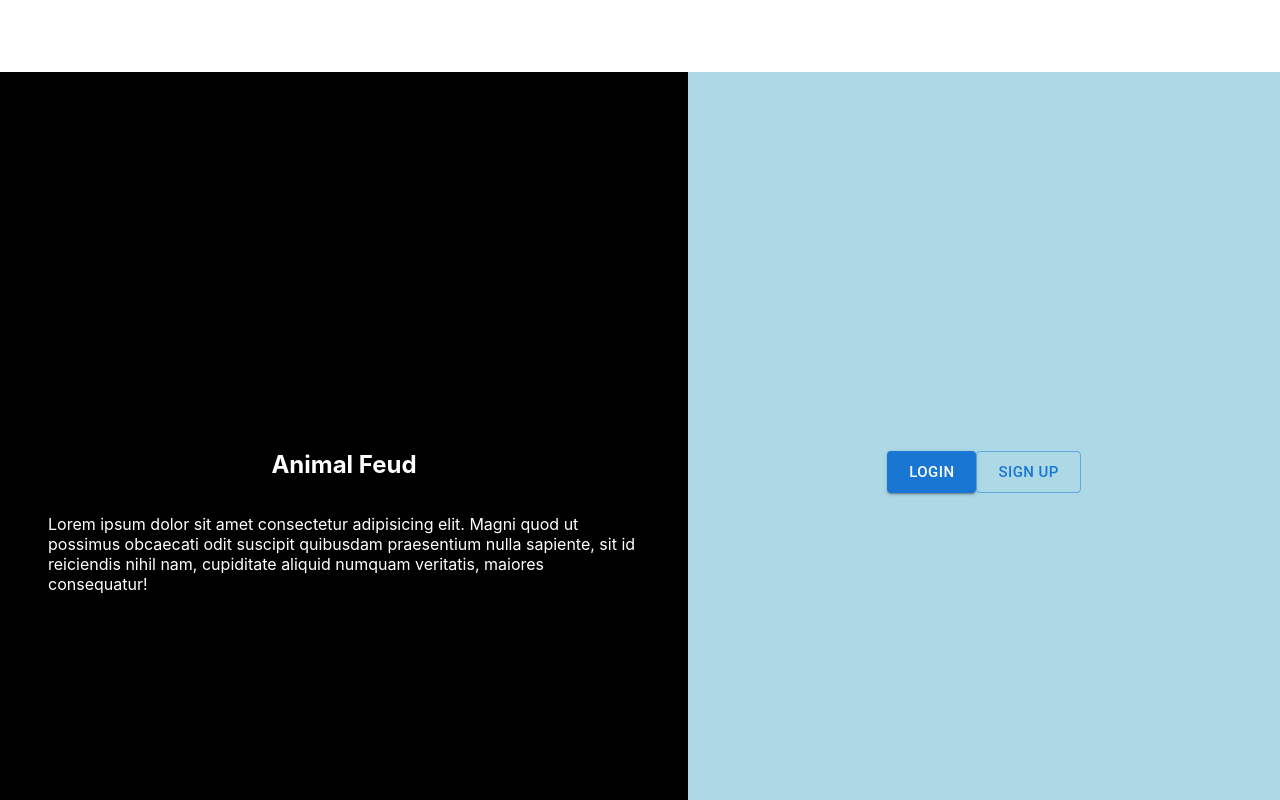
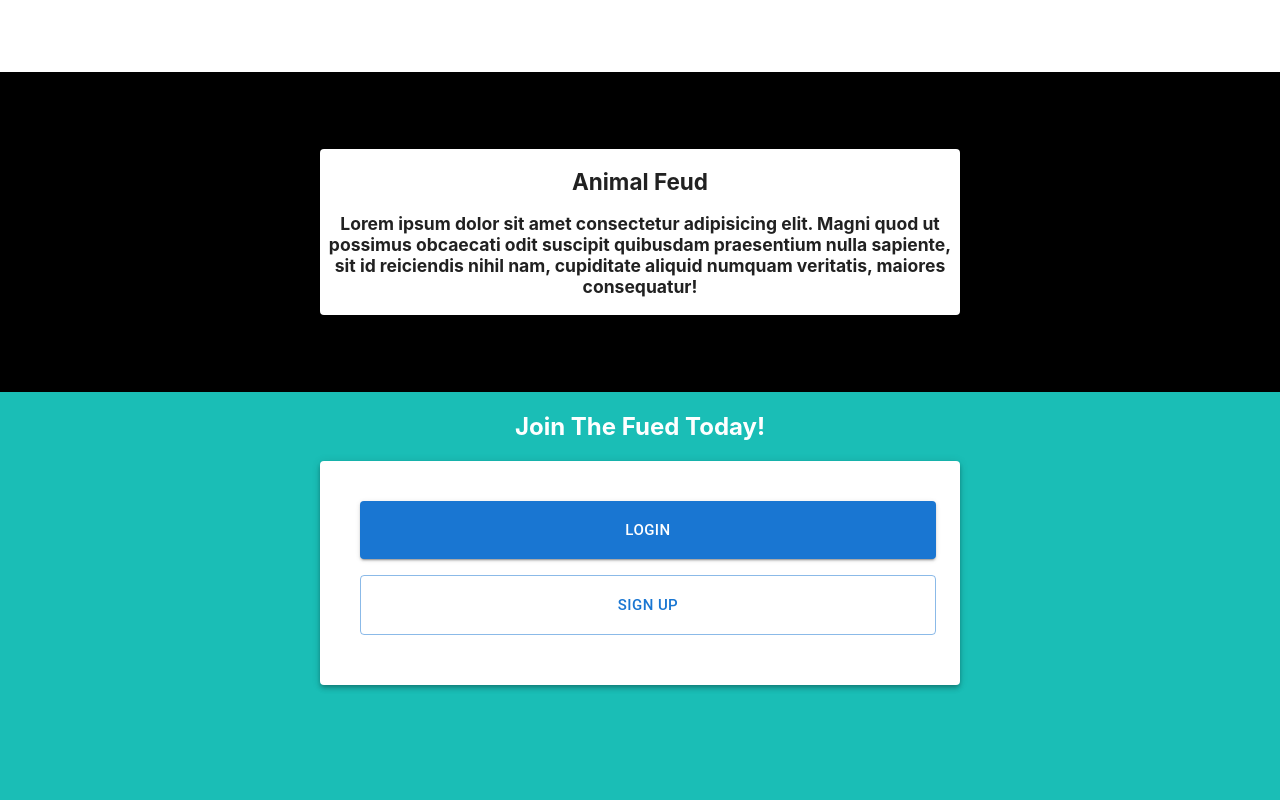
Before and after one commit to swiftLines/animal-feud-frontend, a React (Create React App) app: page / in a window 1280 px wide. Shown: the top 800 px of the page. Built offline with nearby package versions, Linux system fonts and the light colour scheme; no server answers.

Commit message:
refactor home page

```diff
--- a/src/pages/Landing/Landing.jsx
+++ b/src/pages/Landing/Landing.jsx
@@ -3,38 +3,65 @@ import styles from './Landing.module.css'
 import LoginForm from '../../components/LoginForm/LoginForm'
 import SignupForm from '../../components/SignupForm/SignupForm'
 import { Button } from '@mui/material'
+import Box from '@mui/material/Box';
+import Paper from '@mui/material/Paper'
 
 const Landing = ({ user }) => {
   const intro = {
     backgroundColor: "Black",
-    height: "100vh",
-    width: "50%",
+    height: "40vh",
+    width: "100%",
     color: "white",
     display: "flex",
     flexDirection: "column",
     justifyContent: "center",
     alignItems: "center",
-    padding: "3rem",
+
   }
   const start = {
-    backgroundColor: "LightBlue",
-    height: "100vh",
-    width: "50%",
+    backgroundColor: " rgb(26, 190, 182);",
+    height: "60vh",
+    width: "100%",
     color: "white",
     display: "flex",
-    justifyContent: "center",
     alignItems: "center",
+    flexDirection: "column"
   }
 
   return (
     <main>
       <section style={intro}>
-        <h1>Animal Feud</h1>
-        <p>Lorem ipsum dolor sit amet consectetur adipisicing elit. Magni quod ut possimus obcaecati odit suscipit quibusdam praesentium nulla sapiente, sit id reiciendis nihil nam, cupiditate aliquid numquam veritatis, maiores consequatur!</p>
+        <Box
+            display="flex"
+            justifyContent="center"
+            alignItems="center"
+            textAlign="center"
+            fontSize="15px"
+            sx={{ width: "50%" }}
+        >
+          <Paper>
+
+            <h1>Animal Feud</h1>
+            <h3>Lorem ipsum dolor sit amet consectetur adipisicing elit. Magni quod ut possimus obcaecati odit suscipit quibusdam praesentium nulla sapiente, sit id reiciendis nihil nam, cupiditate aliquid numquam veritatis, maiores consequatur!</h3>
+          </Paper>
+
+        </Box>
       </section>
       <section style={start}>
-        <Button href="/login" variant="contained" size='large'>Login</Button>
-        <Button href="/signup" variant="outlined" size='large'>Sign Up</Button>
+        <h1>Join The Fued Today!</h1>
+        <Box
+          display="flex"
+          justifyContent="center"
+          alignItems="center"
+          sx={{ width: "50%" }}
+        >
+            <Paper
+      elevation={4} sx={{ width: "100%", height: "20vh", p: "2rem"}}
+      >
+        <Button href="/login" variant="contained" size='large' sx={{ width: "100%", p: "1rem", m: ".5rem"}}>Login</Button>
+        <Button href="/signup" variant="outlined" size='large' sx={{ width: "100%", p: "1rem", m: ".5rem"}}>Sign Up</Button>
+        </Paper>
+        </Box>
       </section>
     </main>
 
--- a/src/pages/Landing/Landing.module.css
+++ b/src/pages/Landing/Landing.module.css
@@ -1,4 +1,7 @@
 main {
   display: flex;
-  width: 100%
+  flex-direction: column;
+  align-items: center;
+  justify-content: center;
+  background-color: rgb(26, 190, 182);
 }
```
